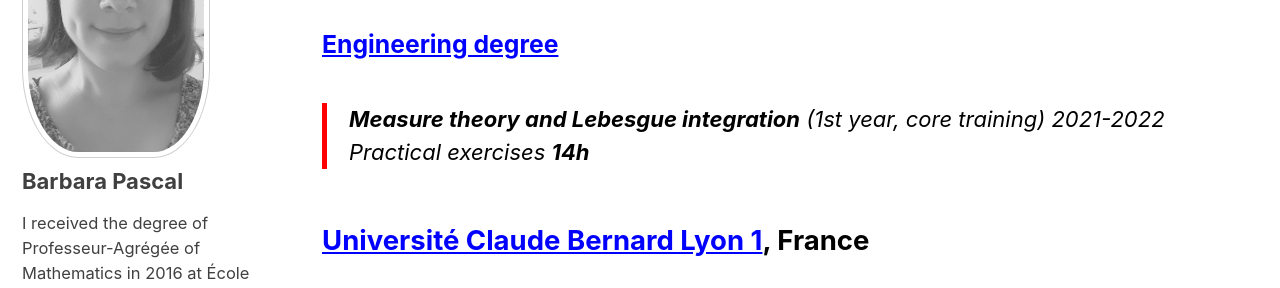
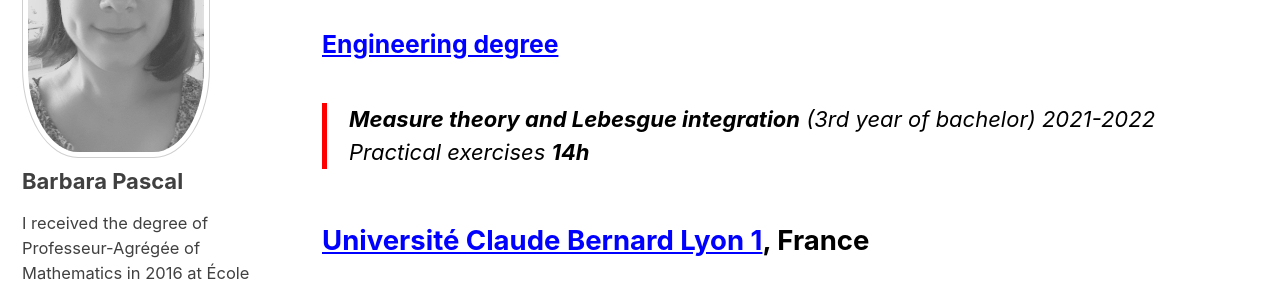
Before and after one commit to bpascal-fr/bpascal-fr.github.io, a Jekyll site: the page built from _pages/teaching.md, in a window 1280 px wide and 900 px high. Shown: the part 263-551 px from the top of the window. Built offline with Jekyll 4.4.1, drawn with Linux system fonts in a browser that asks for light colours; cached includes are drawn as plain includes; nearby versions of some CDN libraries; some web fonts are replaced.

Commit message:
add bachelor

```diff
--- a/_pages/teaching.md
+++ b/_pages/teaching.md
@@ -10,7 +10,7 @@ title: "Teaching"
 
 ### [Engineering degree](https://ecole.centralelille.fr/)
 
-> **Measure theory and Lebesgue integration**  (1st year, core training) *2021-2022*
+> **Measure theory and Lebesgue integration**  (3rd year of bachelor) *2021-2022*
 Practical exercises **14h**
 
 ## [Université Claude Bernard Lyon 1](https://www.univ-lyon1.fr/), France
```
